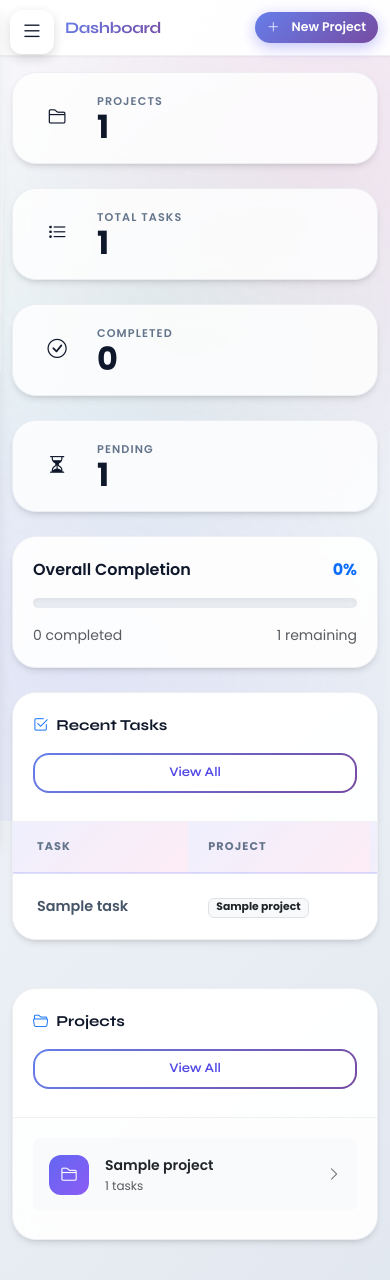
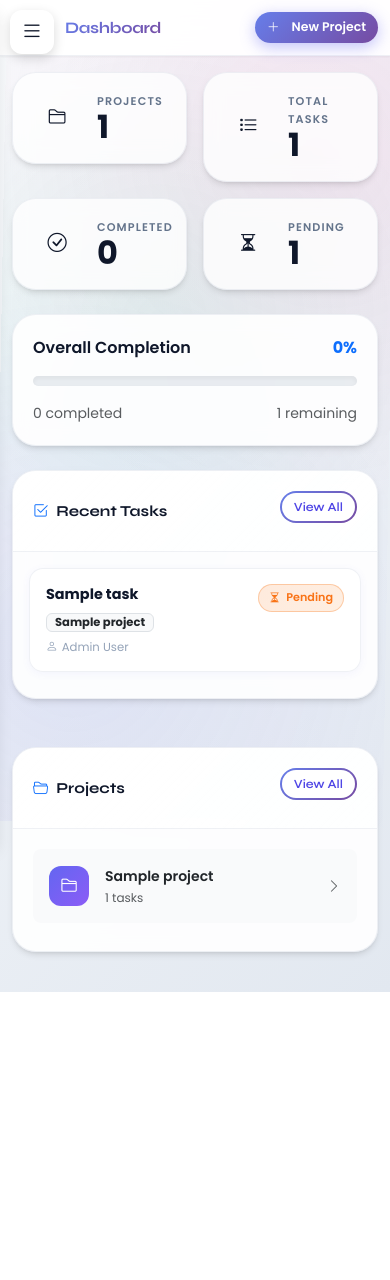
Before and after one commit to shikhakshetri29-alt/projectflow-app, a PHP site: page /dashboard/index.php in a window 390 px wide. After the commit the page ends 992 px from the top, so only its background shows below. Run offline with PHP 8.4, Linux system fonts and the light colour scheme; a user stored in the database is signed in; data comes from the database, SQL or seed files in the repository; tables that the repository leaves empty hold one stand-in row (values such as "Sample post").

Commit message:
Update index.php

```diff
--- a/php-pmapp/dashboard/index.php
+++ b/php-pmapp/dashboard/index.php
@@ -6,7 +6,6 @@ requireLogin();
 $user = getCurrentUser();
 
 if (isAdmin()) {
-    // Admin sees global stats
     $stats = $conn->query("
         SELECT
             (SELECT COUNT(*) FROM projects)                        AS total_projects,
@@ -15,7 +14,6 @@ if (isAdmin()) {
             (SELECT COUNT(*) FROM tasks WHERE status='pending')    AS pending_tasks
     ")->fetch_assoc();
 
-    // Recent tasks
     $recentTasks = $conn->query("
         SELECT t.*, p.title AS project_title, u.name AS assignee_name
         FROM tasks t
@@ -25,7 +23,6 @@ if (isAdmin()) {
         LIMIT 8
     ");
 
-    // Recent projects
     $recentProjects = $conn->query("
         SELECT p.*, u.name AS creator_name,
                (SELECT COUNT(*) FROM tasks WHERE project_id = p.id) AS task_count
@@ -35,7 +32,6 @@ if (isAdmin()) {
         LIMIT 6
     ");
 } else {
-    // Member sees own stats
     $uid = $user['id'];
     $stmt = $conn->prepare("
         SELECT
@@ -64,6 +60,12 @@ if (isAdmin()) {
 
     $recentProjects = null;
 }
+
+// Fetch task rows into array so we can use in both table and cards
+$taskRows = [];
+if ($recentTasks && $recentTasks->num_rows > 0) {
+    while ($t = $recentTasks->fetch_assoc()) $taskRows[] = $t;
+}
 ?>
 <!DOCTYPE html>
 <html lang="en">
@@ -74,6 +76,84 @@ if (isAdmin()) {
     <link href="https://cdn.jsdelivr.net/npm/bootstrap@5.3.3/dist/css/bootstrap.min.css" rel="stylesheet">
     <link href="https://cdn.jsdelivr.net/npm/bootstrap-icons@1.11.3/font/bootstrap-icons.min.css" rel="stylesheet">
     <link href="/assets/css/style.css" rel="stylesheet">
+    <style>
+        /* ── MOBILE / DESKTOP TOGGLE ── */
+        @media (max-width: 768px) {
+            .desktop-table { display: none !important; }
+            .mobile-cards  { display: block !important; }
+
+            /* Stat grid — 2 columns on mobile */
+            .stat-grid-row > div {
+                width: 50% !important;
+                flex: 0 0 50% !important;
+                max-width: 50% !important;
+            }
+
+            /* Topbar welcome text hide */
+            .topbar .welcome-text { display: none !important; }
+
+            /* Topbar button chota */
+            .topbar .btn {
+                padding: 6px 12px !important;
+                font-size: 0.78rem !important;
+                width: auto !important;
+            }
+        }
+        @media (min-width: 769px) {
+            .desktop-table { display: table !important; }
+            .mobile-cards  { display: none !important; }
+        }
+
+        /* ── Task Card (Mobile) ── */
+        .dash-task-card {
+            background: rgba(255,255,255,0.95);
+            border-radius: 14px;
+            padding: 14px 16px;
+            margin-bottom: 10px;
+            border: 1px solid rgba(148,163,184,0.15);
+            box-shadow: 0 2px 8px rgba(99,102,241,0.06);
+            transition: all 0.25s ease;
+            display: flex;
+            align-items: flex-start;
+            justify-content: space-between;
+            gap: 10px;
+        }
+        .dash-task-card:hover {
+            box-shadow: 0 6px 18px rgba(99,102,241,0.12);
+            transform: translateY(-2px);
+        }
+        .dash-task-card .task-info { flex: 1; min-width: 0; }
+        .dash-task-card .task-name {
+            font-weight: 700;
+            font-size: 0.9rem;
+            color: #0f172a;
+            margin-bottom: 5px;
+            word-break: break-word;
+        }
+        .dash-task-card .task-project {
+            font-size: 0.75rem;
+            color: #64748b;
+            margin-bottom: 6px;
+        }
+        .dash-task-card .task-project .badge {
+            font-size: 0.72rem;
+            padding: 3px 8px;
+        }
+        .dash-task-card .task-assignee {
+            font-size: 0.73rem;
+            color: #94a3b8;
+        }
+        .dash-task-card .task-status { flex-shrink: 0; }
+
+        /* View All button mobile */
+        @media (max-width: 768px) {
+            .card-header .btn {
+                padding: 5px 12px !important;
+                font-size: 0.78rem !important;
+                width: auto !important;
+            }
+        }
+    </style>
 </head>
 <body>
 <div class="app-layout">
@@ -83,7 +163,7 @@ if (isAdmin()) {
         <div class="topbar">
             <div class="topbar-title">Dashboard</div>
             <div class="d-flex align-items-center gap-3">
-                <span class="text-muted small">Welcome back, <strong><?= htmlspecialchars($user['name']) ?></strong></span>
+                <span class="text-muted small welcome-text">Welcome back, <strong><?= htmlspecialchars($user['name']) ?></strong></span>
                 <?php if (isAdmin()): ?>
                     <a href="/projects/create.php" class="btn btn-primary btn-sm px-3">
                         <i class="bi bi-plus-lg me-1"></i>New Project
@@ -93,8 +173,9 @@ if (isAdmin()) {
         </div>
 
         <div class="page-body">
-            <!-- Stat Cards -->
-            <div class="row g-4 mb-4">
+
+            <!-- ══ Stat Cards ══ -->
+            <div class="row g-3 mb-4 stat-grid-row">
                 <div class="col-sm-6 col-xl-3">
                     <div class="stat-card">
                         <div class="stat-icon purple"><i class="bi bi-folder2"></i></div>
@@ -133,7 +214,7 @@ if (isAdmin()) {
                 </div>
             </div>
 
-            <!-- Progress bar -->
+            <!-- ══ Progress Bar ══ -->
             <?php
             $pct = ($stats['total_tasks'] > 0)
                 ? round($stats['completed_tasks'] / $stats['total_tasks'] * 100)
@@ -157,7 +238,7 @@ if (isAdmin()) {
             </div>
 
             <div class="row g-4">
-                <!-- Recent Tasks -->
+                <!-- ══ Recent Tasks ══ -->
                 <div class="col-lg-<?= isAdmin() ? '7' : '12' ?>">
                     <div class="content-card">
                         <div class="card-header">
@@ -165,8 +246,10 @@ if (isAdmin()) {
                             <a href="/tasks/index.php" class="btn btn-sm btn-outline-primary">View All</a>
                         </div>
                         <div class="card-body p-0">
-                            <?php if ($recentTasks && $recentTasks->num_rows > 0): ?>
-                            <table class="table mb-0">
+                            <?php if (count($taskRows) > 0): ?>
+
+                            <!-- DESKTOP TABLE -->
+                            <table class="table mb-0 desktop-table">
                                 <thead>
                                     <tr>
                                         <th class="ps-4">Task</th>
@@ -176,7 +259,7 @@ if (isAdmin()) {
                                     </tr>
                                 </thead>
                                 <tbody>
-                                <?php while ($task = $recentTasks->fetch_assoc()): ?>
+                                <?php foreach ($taskRows as $task): ?>
                                     <tr>
                                         <td class="ps-4 fw-semibold"><?= htmlspecialchars($task['title']) ?></td>
                                         <td><span class="badge bg-light text-dark border"><?= htmlspecialchars($task['project_title']) ?></span></td>
@@ -191,9 +274,42 @@ if (isAdmin()) {
                                             <?php endif; ?>
                                         </td>
                                     </tr>
-                                <?php endwhile; ?>
+                                <?php endforeach; ?>
                                 </tbody>
                             </table>
+
+                            <!-- MOBILE CARDS -->
+                            <div class="mobile-cards p-3">
+                                <?php foreach ($taskRows as $task): ?>
+                                <div class="dash-task-card">
+                                    <div class="task-info">
+                                        <div class="task-name"><?= htmlspecialchars($task['title']) ?></div>
+                                        <div class="task-project">
+                                            <span class="badge bg-light text-dark border">
+                                                <?= htmlspecialchars($task['project_title']) ?>
+                                            </span>
+                                        </div>
+                                        <?php if (isAdmin() && !empty($task['assignee_name'])): ?>
+                                        <div class="task-assignee">
+                                            <i class="bi bi-person me-1"></i><?= htmlspecialchars($task['assignee_name'] ?? '—') ?>
+                                        </div>
+                                        <?php endif; ?>
+                                    </div>
+                                    <div class="task-status">
+                                        <?php if ($task['status'] === 'completed'): ?>
+                                            <span class="status-badge badge-completed" style="font-size:0.7rem;padding:4px 10px;">
+                                                <i class="bi bi-check-circle-fill"></i> Done
+                                            </span>
+                                        <?php else: ?>
+                                            <span class="status-badge badge-pending" style="font-size:0.7rem;padding:4px 10px;">
+                                                <i class="bi bi-hourglass-split"></i> Pending
+                                            </span>
+                                        <?php endif; ?>
+                                    </div>
+                                </div>
+                                <?php endforeach; ?>
+                            </div>
+
                             <?php else: ?>
                                 <div class="empty-state">
                                     <i class="bi bi-inbox d-block"></i>
@@ -204,7 +320,7 @@ if (isAdmin()) {
                     </div>
                 </div>
 
-                <!-- Recent Projects (Admin only) -->
+                <!-- ══ Recent Projects (Admin only) ══ -->
                 <?php if (isAdmin() && $recentProjects): ?>
                 <div class="col-lg-5">
                     <div class="content-card">
@@ -244,10 +360,10 @@ if (isAdmin()) {
                     </div>
                 </div>
                 <?php endif; ?>
-            </div>
-        </div>
-    </div>
-</div>
+            </div><!-- /row -->
+        </div><!-- /page-body -->
+    </div><!-- /main-content -->
+</div><!-- /app-layout -->
 <script src="https://cdn.jsdelivr.net/npm/bootstrap@5.3.3/dist/js/bootstrap.bundle.min.js"></script>
 </body>
 </html>
```
